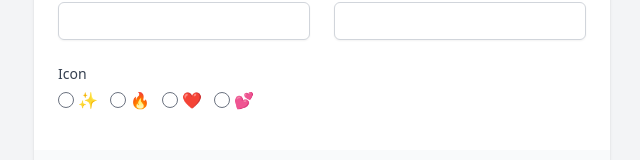
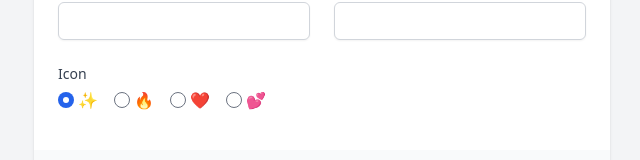
Before and after one commit to NMVikings/superchat-frontend-challenge, a Next.js app: page / in a window 1280 px wide. Shown: the part 226-386 px from the top of the page, without its empty margins (318-958 px from the left). Built offline with nearby package versions, Linux system fonts and the light colour scheme.

Commit message:
Fix radio and description

```diff
--- a/src/pages/index.tsx
+++ b/src/pages/index.tsx
@@ -92,46 +92,28 @@ const Home: NextPage = () => {
                   >
                     Icon
                   </label>
-                  <div className="flex gap-3">
+                  <div className="flex gap-4">
                     <div className="flex gap-1 items-center">
                       <input
                         type="radio"
+                        defaultChecked
                         required
                         name="icon"
-                        id="icon"
                         value="✨"
                       />
-                      <span>✨</span>
+                      ✨
                     </div>
                     <div className="flex gap-1 items-center">
-                      <input
-                        type="radio"
-                        required
-                        name="icon"
-                        id="icon"
-                        value="🔥"
-                      />
+                      <input type="radio" required name="icon" value="🔥" />
                       🔥
                     </div>
                     <div className="flex gap-1 items-center">
-                      <input
-                        type="radio"
-                        required
-                        name="icon"
-                        id="icon"
-                        value="❤️"
-                      />
+                      <input type="radio" required name="icon" value="❤️" />
                       ❤️
                     </div>
 
                     <div className="flex gap-1 items-center">
-                      <input
-                        type="radio"
-                        required
-                        name="icon"
-                        id="icon"
-                        value="💕"
-                      />
+                      <input type="radio" required name="icon" value="💕" />
                       💕
                     </div>
                   </div>
--- a/src/pages/r/[id].tsx
+++ b/src/pages/r/[id].tsx
@@ -57,7 +57,7 @@ const Repository: NextPage<{
                     {author}{" "}
                   </span>
                 </div>
-                <div>Description: {description}</div>
+                {description && <div>Description: {description}</div>}
               </div>
               <div>
                 <div className="flex items-center gap-1">
```
